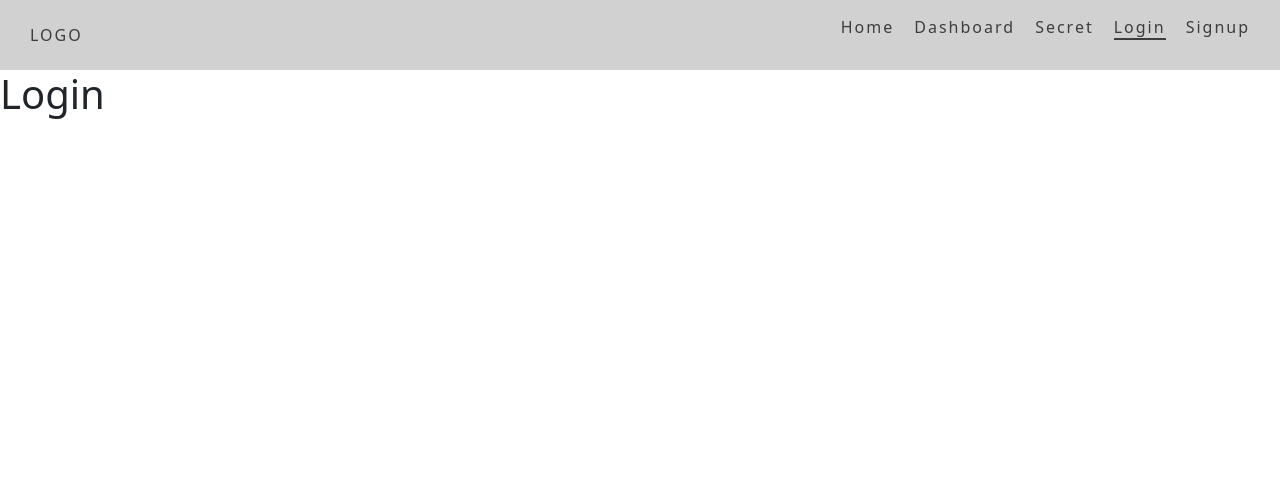
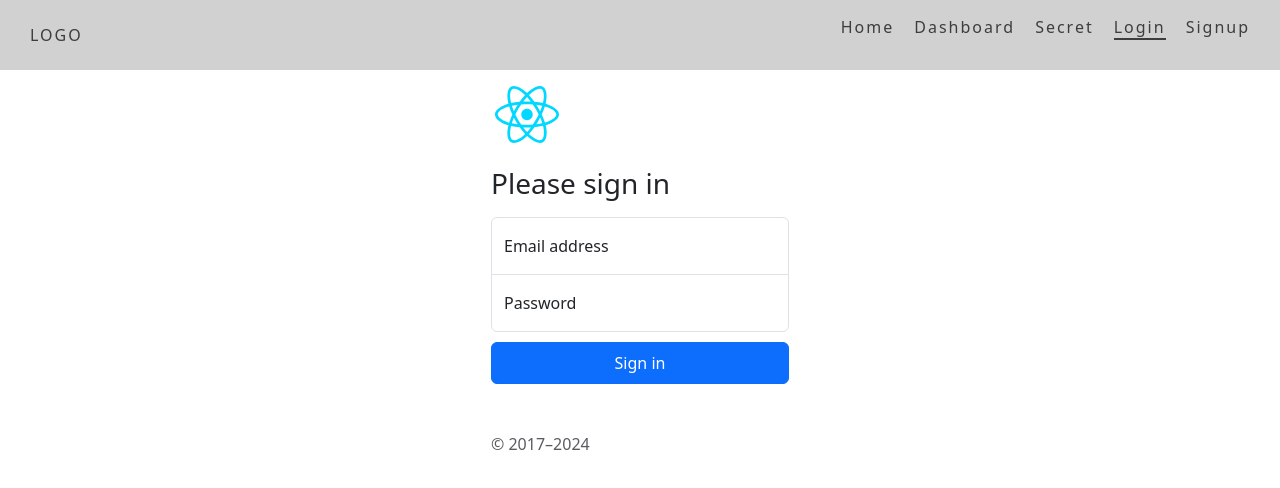
Before and after one commit to warderer/react-avanzado-g33a, a React (Vite) app in the folder 03-react-auth/: page /login in a window 1280 px wide. Shown: the top 488 px of the page. Built offline with nearby package versions, Linux system fonts and the light colour scheme.

Commit message:
💄 UI Login

```diff
--- a/03-react-auth/src/pages/Login.jsx
+++ b/03-react-auth/src/pages/Login.jsx
@@ -1,6 +1,43 @@
+import logo from '../assets/react.svg'
+import '../styles/form.css'
+
 const Login = () => {
   return (
-    <h1>Login</h1>
+    <main className="form-signin w-100 m-auto">
+    <form>
+      <img
+        className="mb-4"
+        src={logo}
+        alt=""
+        width={72}
+        height={57}
+      />
+      <h1 className="h3 mb-3 fw-normal">Please sign in</h1>
+      <div className="form-floating">
+        <input
+          type="email"
+          className="form-control"
+          id="floatingInput"
+          placeholder="name@example.com"
+        />
+        <label htmlFor="floatingInput">Email address</label>
+      </div>
+      <div className="form-floating">
+        <input
+          type="password"
+          className="form-control"
+          id="floatingPassword"
+          placeholder="Password"
+        />
+        <label htmlFor="floatingPassword">Password</label>
+      </div>
+
+      <button className="btn btn-primary w-100 py-2" type="submit">
+        Sign in
+      </button>
+      <p className="mt-5 mb-3 text-body-secondary">© 2017–2024</p>
+    </form>
+  </main>
   )
 }
 export default Login
--- /dev/null
+++ b/03-react-auth/src/styles/form.css
@@ -0,0 +1,20 @@
+.form-signin {
+    max-width: 330px;
+    padding: 1rem;
+  }
+
+  .form-signin .form-floating:focus-within {
+    z-index: 2;
+  }
+
+  .form-signin input[type="email"] {
+    margin-bottom: -1px;
+    border-bottom-right-radius: 0;
+    border-bottom-left-radius: 0;
+  }
+
+  .form-signin input[type="password"] {
+    margin-bottom: 10px;
+    border-top-left-radius: 0;
+    border-top-right-radius: 0;
+  }
```
